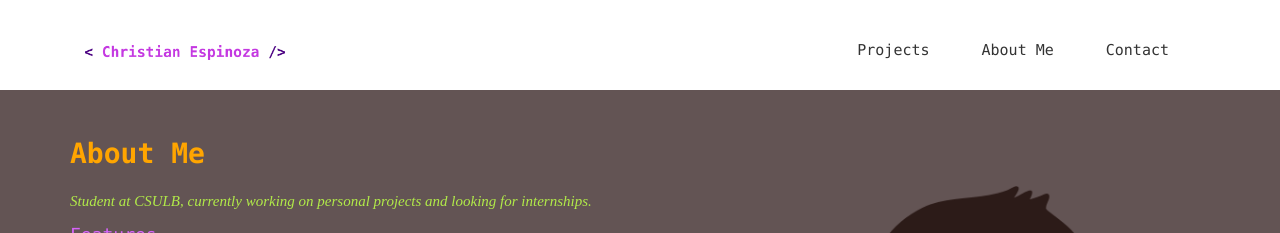
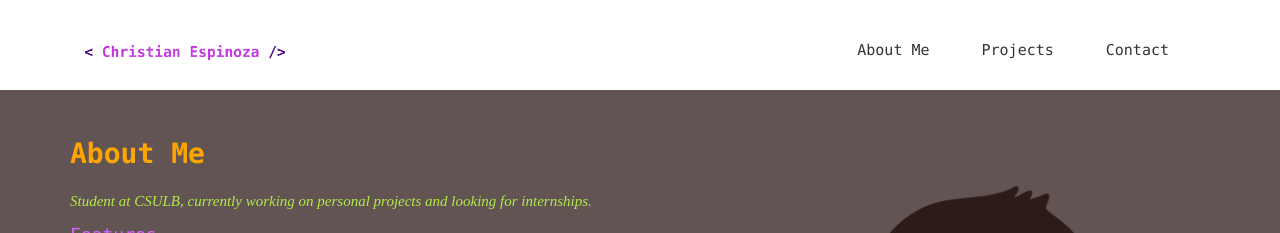
Before and after one commit to Kingslayyerr/Kingslayyerr.github.io, a Jekyll site: the page built from work.html, in a window 1280 px wide. Shown: the top 233 px of the page. Built offline with Jekyll 4.4.1, drawn with Linux system fonts in a browser that asks for light colours; nearby versions of some CDN libraries; some web fonts are replaced.

Commit message:
new section

```diff
--- a/_includes/header.html
+++ b/_includes/header.html
@@ -21,8 +21,8 @@
             <!-- Collect the nav links, forms, and other content for toggling -->
             <div class="collapse navbar-collapse" id="bs-example-navbar-collapse-1">
               <ul class="nav navbar-nav navbar-right">
-                <li><a href="{{ site.baseurl }}/" style="font-family: 'menlo', sans-serif;">Projects</a></li>
-                <li><a href="{{ site.baseurl }}/work">About Me</a></li>
+                <li><a href="{{ site.baseurl }}/" style="font-family: 'menlo', sans-serif;">About Me</a></li>
+                <li><a href="{{ site.baseurl }}/work">Projects</a></li>
                 <!-- <li><a href="{{ site.baseurl }}/blog">Blog</a></li> -->
                 <!-- <li><a href="#">Service</a></li> -->
                 <li><a href="{{ site.baseurl }}/contact">Contact</a></li>
```
